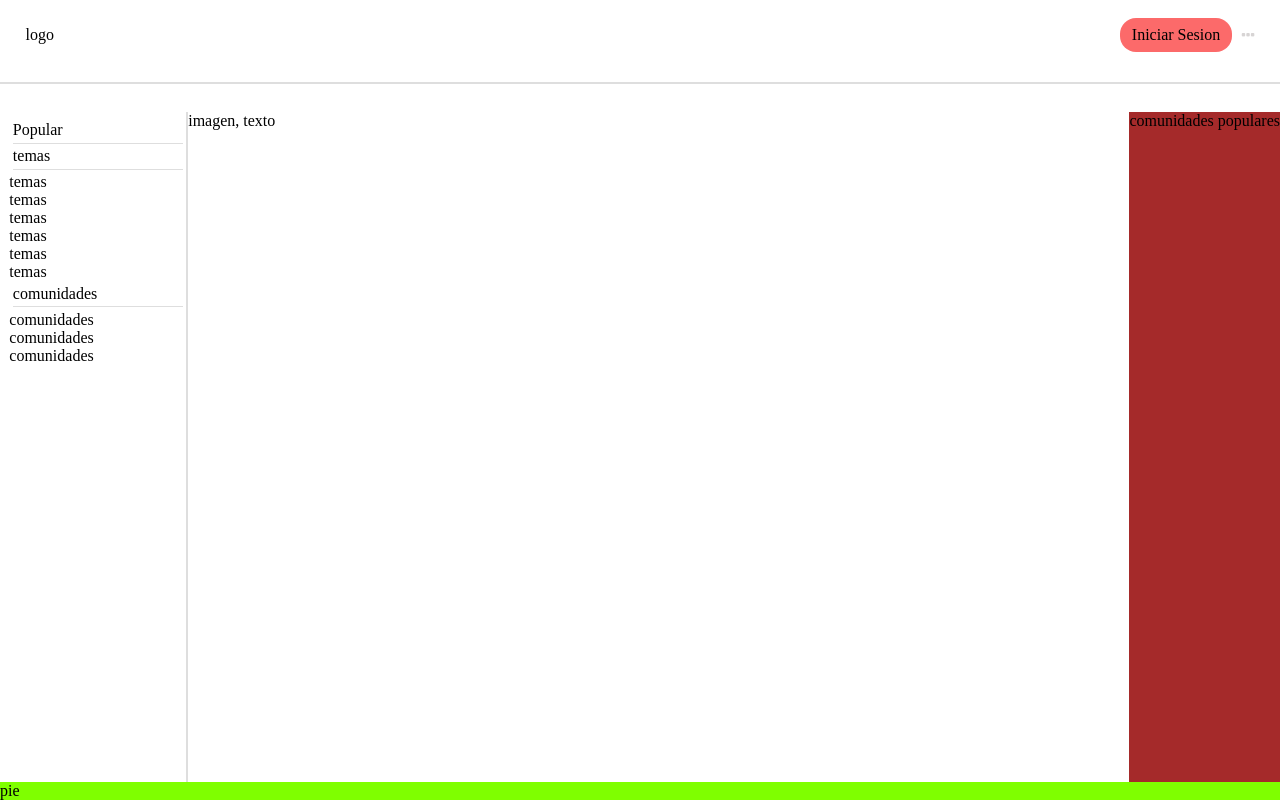
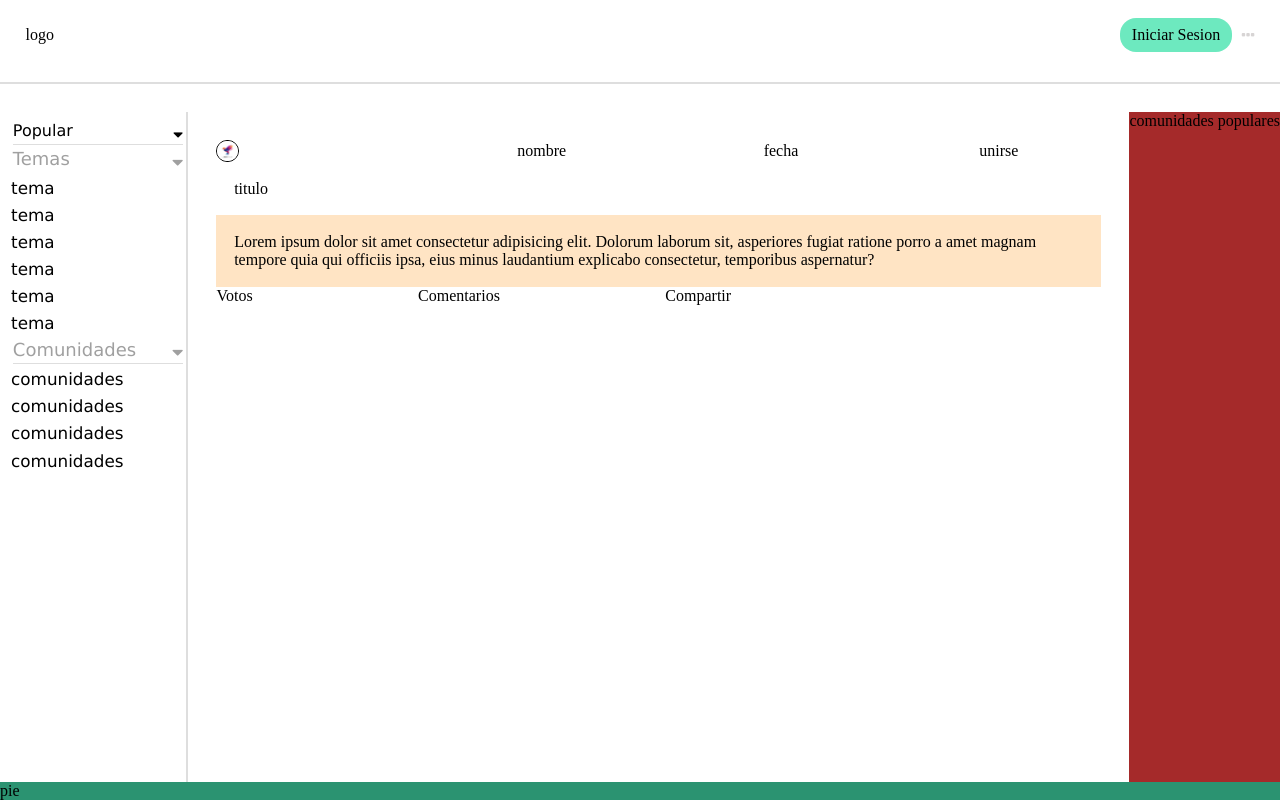
Before and after one commit to estebanGamboa-12/TFG, a PHP site: page /html/inicio.html in a window 1280 px wide. Run offline with PHP 8.4, Linux system fonts and the light colour scheme.

Commit message:
Html y Css

```diff
--- a/css/estilos.css
+++ b/css/estilos.css
@@ -18,6 +18,7 @@ aside:first-of-type{
     grid-column: 1;
     grid-row: 2/5;
     border-right: 2px solid rgba(201, 201, 201, 0.603);
+    overflow-y: auto;
 }
 section{
     grid-column: 2/4;
@@ -31,7 +32,7 @@ aside:last-of-type{
 footer{
     grid-column: 1/5;
     grid-row:5;
-    background-color: chartreuse;
+    background-color: rgb(43, 147, 113);
 }
 
 /* header */
@@ -53,7 +54,7 @@ footer{
     display: flex;
     justify-content: center;
     align-items: center;
-    background-color: rgba(252, 69, 69, 0.8);
+    background-color: rgba(70, 227, 174, 0.79);
     width: 35%;
     height:190%;
     color: black;
@@ -74,19 +75,120 @@ footer{
     flex-direction: column;
     margin-left: 5%;
     margin-top: 5%;
+
 }
 .popular{
     border-bottom: 1px solid rgba(201, 201, 201, 0.603);
     margin: 2% 2%;
     padding-bottom: 2%;
+    font-family: Verdana, Geneva, Tahoma, sans-serif;
+    display: flex;
+    align-items: center;
+    justify-content: space-between;
 }
 .temas{
-    border-bottom: 1px solid rgba(201, 201, 201, 0.603);
     margin: 2% 2%;
     padding-bottom: 2%;
+    font-size: 1.125rem;
+    color: rgb(160, 160, 160);
+    font-family: Verdana, Geneva, Tahoma, sans-serif;
+    display: flex;
+    align-items: center;
+    justify-content: space-between;
 }
 .comunidades{
     border-bottom: 1px solid rgba(201, 201, 201, 0.603);
     margin: 2% 2%;
     padding-bottom: 2%;
+    font-size: 1.125rem;
+    color: rgb(160, 160, 160);
+    font-family: Verdana, Geneva, Tahoma, sans-serif;
+    display: flex;
+    align-items: center;
+    justify-content: space-between;
 }
+ #textoAside{
+    font-family: Verdana, Geneva, Tahoma, sans-serif;
+    font-size: 1.050rem;
+    color:black;
+    padding: 1%;
+    display: flex;
+    justify-items: center;
+    align-items: center;
+    margin-top: 2%;
+ }
+
+ /* section */
+
+ .section{
+    display: grid;
+    grid-template-columns: auto;
+    grid-template-rows: auto;
+    padding: 3%;
+ }
+ .imagenLogo-section{
+    grid-column: 1;
+    grid-row: 1;
+    border: 1px solid black;
+    border-radius: 50%;
+    width: 10%;
+    display: flex;
+    text-align: center;
+    justify-content: flex-start;
+ }
+ .nombre-section{
+    grid-column: 2;
+    grid-row: 1;
+    display: flex;
+    justify-content: center;
+    align-items: center;
+ }
+ .fecha-section{
+    grid-column: 3;
+    grid-row: 1;
+    display: flex;
+    justify-content: center;
+    align-items: center;
+ }
+.unirseBoton-section{
+    grid-column: 4;
+    grid-row: 1;
+    display: flex;
+    justify-content: center;
+    align-items: center;
+}
+.titulo-section{
+    grid-column: 1/5;
+    grid-row: 2;
+    display: flex;
+    justify-content: flex-start;
+    align-items: center;
+    padding: 2%;
+}
+.contenido-section{
+    grid-column: 1/5;
+    grid-row: 3/5;
+    display: flex;
+    justify-content: center;
+    align-items: center;
+    background-color: bisque;
+    padding: 2%;
+}
+.votos-section{
+    grid-column: 1;
+    grid-row: 5;
+    justify-content: center;
+    align-items: center;
+}
+.comentarios-section{
+    grid-column: 2;
+    grid-row: 5;
+    justify-content: center;
+    align-items: center;
+}
+.compartir-section{
+    grid-column: 3;
+    grid-row: 5;
+    justify-content: center;
+    align-items: center;
+}
--- a/html/inicio.html
+++ b/html/inicio.html
@@ -23,22 +23,36 @@
         </header>
         <aside>
             <div class="aside">
-                <div class="popular">Popular</div>
-                <div class="temas">temas</div>
-                <div >temas</div>
-                <div >temas</div>
-                <div >temas</div>
-                <div >temas</div>
-                <div >temas</div>
-                <div >temas</div>
-                <div class="comunidades">comunidades</div>
-                <div >comunidades</div>
-                <div >comunidades</div>
-                <div >comunidades</div>
+                <div class="popular">Popular <i class="fa fa-sort-down"></i></div>
+                <div class="temas">Temas <i class="fa fa-sort-down"></i></div>
+                <div id="textoAside" >tema </div>
+                <div id="textoAside" >tema </div>
+                <div id="textoAside" >tema </div>
+                <div id="textoAside" >tema </div>
+                <div id="textoAside" >tema </div>
+                <div id="textoAside" >tema </div>
+
+                <div class="comunidades">Comunidades <i class="fa fa-sort-down"></i></div>
+                <div id="textoAside" >comunidades </div>
+                <div id="textoAside" >comunidades </div>
+                <div id="textoAside" >comunidades </div>
+                <div id="textoAside" >comunidades </div>
+            </div>
+        </aside>
+        <section>
+            <div class="section">
+                 <img src="../img/logoPrueba.avif" alt="" class="imagenLogo-section">
+                <div class="nombre-section">nombre</div>
+                <div class="fecha-section">fecha</div>
+                <div class="unirseBoton-section">unirse</div>
+                <div class="titulo-section">titulo</div>
+                <div class="contenido-section"> Lorem ipsum dolor sit amet consectetur adipisicing elit. Dolorum laborum sit, asperiores fugiat ratione porro a amet magnam tempore quia qui officiis ipsa, eius minus laudantium explicabo consectetur, temporibus aspernatur?</div>
+                <div class="votos-section">Votos</div>
+                <div class="comentarios-section">Comentarios</div>
+                <div class="compartir-section">Compartir</div>
 
             </div>
-        </aside>
-        <section> imagen, texto</section>
+        </section>
         <aside>comunidades populares</aside>
         <footer>pie </footer>
     </div>
```
Also changed, not shown: img/logoPrueba.avif (added).
